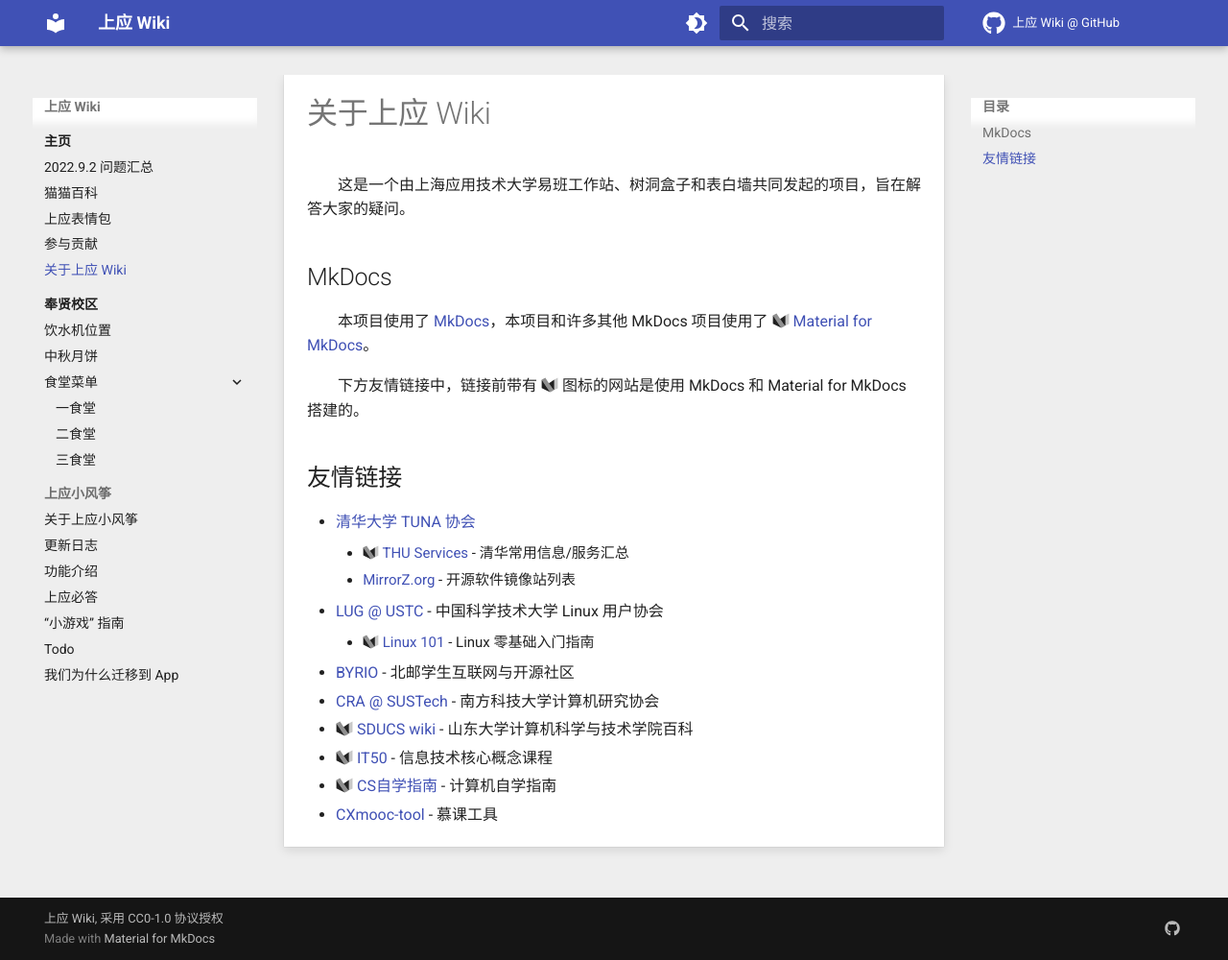
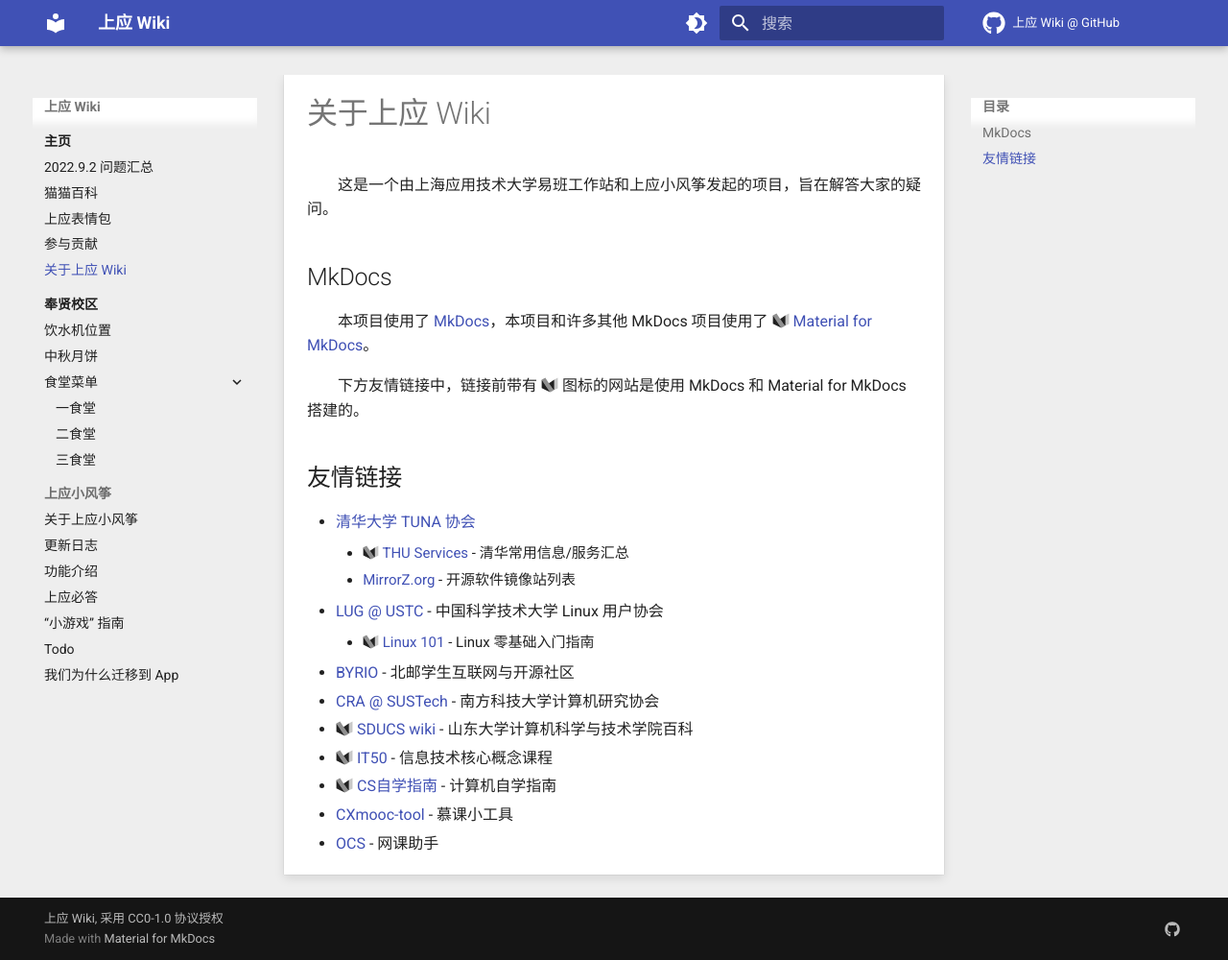
Before and after one commit to SIT-kite/SIT-wiki, an MkDocs documentation site: the page built from docs/about.md, in a window 1280 px wide and 1000 px high. Shown: the whole window at 96% size. Built offline with MkDocs 1.6.1 and Material for MkDocs 9.7.7, drawn with Linux system fonts in a browser that asks for light colours; comment, search, counter and statistics services are not loaded.

Commit message:
Update: about

```diff
--- a/docs/about.md
+++ b/docs/about.md
@@ -1,6 +1,6 @@
 # 关于上应 Wiki
 
-这是一个由上海应用技术大学易班工作站、树洞盒子和表白墙共同发起的项目，旨在解答大家的疑问。
+这是一个由上海应用技术大学易班工作站和上应小风筝发起的项目，旨在解答大家的疑问。
 
 ## MkDocs
 
@@ -21,4 +21,5 @@
 - :logo: [SDUCS wiki](https://sducs.wiki/) - 山东大学计算机科学与技术学院百科
 - :logo: [IT50](https://it50.org/zh-Hans/) - 信息技术核心概念课程
 - :logo: [CS自学指南](https://csdiy.wiki/) - 计算机自学指南
-- [CXmooc-tool](https://cx.icodef.com/) - 慕课工具
+- [CXmooc-tool](https://cx.icodef.com/) - 慕课小工具
+- [OCS](https://docs.ocsjs.com/) - 网课助手
```
Also changed, not shown: README.md (+1 -1 lines), docs/freshman.md (+2 -4 lines), docs/index.md (+6 -1 lines).
